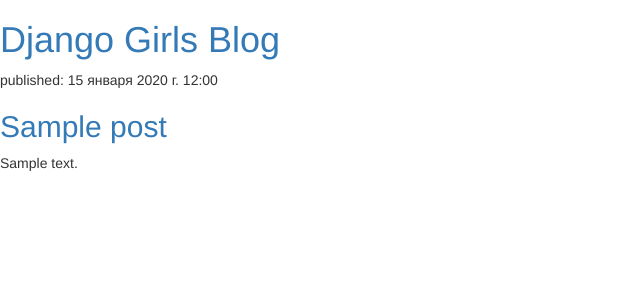
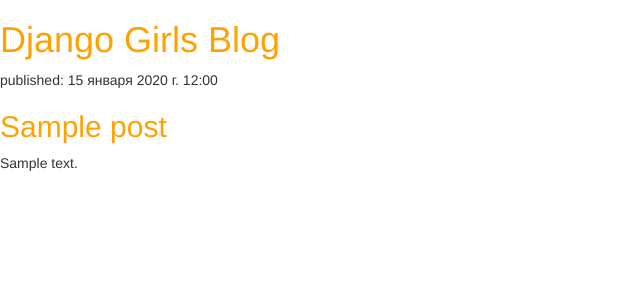
Before and after one commit to bandalex/django_girls, a Django app: page / in a window 1280 px wide. Shown: the top 300 px of the page, without its empty margins (0-640 px from the left). Run offline with Django 4.2, Linux system fonts and the light colour scheme; tables that the repository leaves empty hold one stand-in row (values such as "Sample post"); some libraries are stand-ins or nearby versions.

Commit message:
Modify main page to add static styles

```diff
--- /dev/null
+++ b/blog/static/css/blog.css
@@ -0,0 +1,6 @@
+h1 a {
+    color: #FCA205;
+}
+h2 a {
+    color: #FCA205;
+}
--- a/blog/templates/blog/post_list.html
+++ b/blog/templates/blog/post_list.html
@@ -1,10 +1,12 @@
 <!DOCTYPE html>
+{% load static %}
 <html lang="en">
 <head>
     <meta charset="UTF-8">
     <title>Main page</title>
     <link rel="stylesheet" href="//maxcdn.bootstrapcdn.com/bootstrap/3.2.0/css/bootstrap.min.css">
-<link rel="stylesheet" href="//maxcdn.bootstrapcdn.com/bootstrap/3.2.0/css/bootstrap-theme.min.css">
+    <link rel="stylesheet" href="//maxcdn.bootstrapcdn.com/bootstrap/3.2.0/css/bootstrap-theme.min.css">
+    <link rel="stylesheet" href="{% static 'css/blog.css' %}">
 </head>
 <body>
     <div>
```
